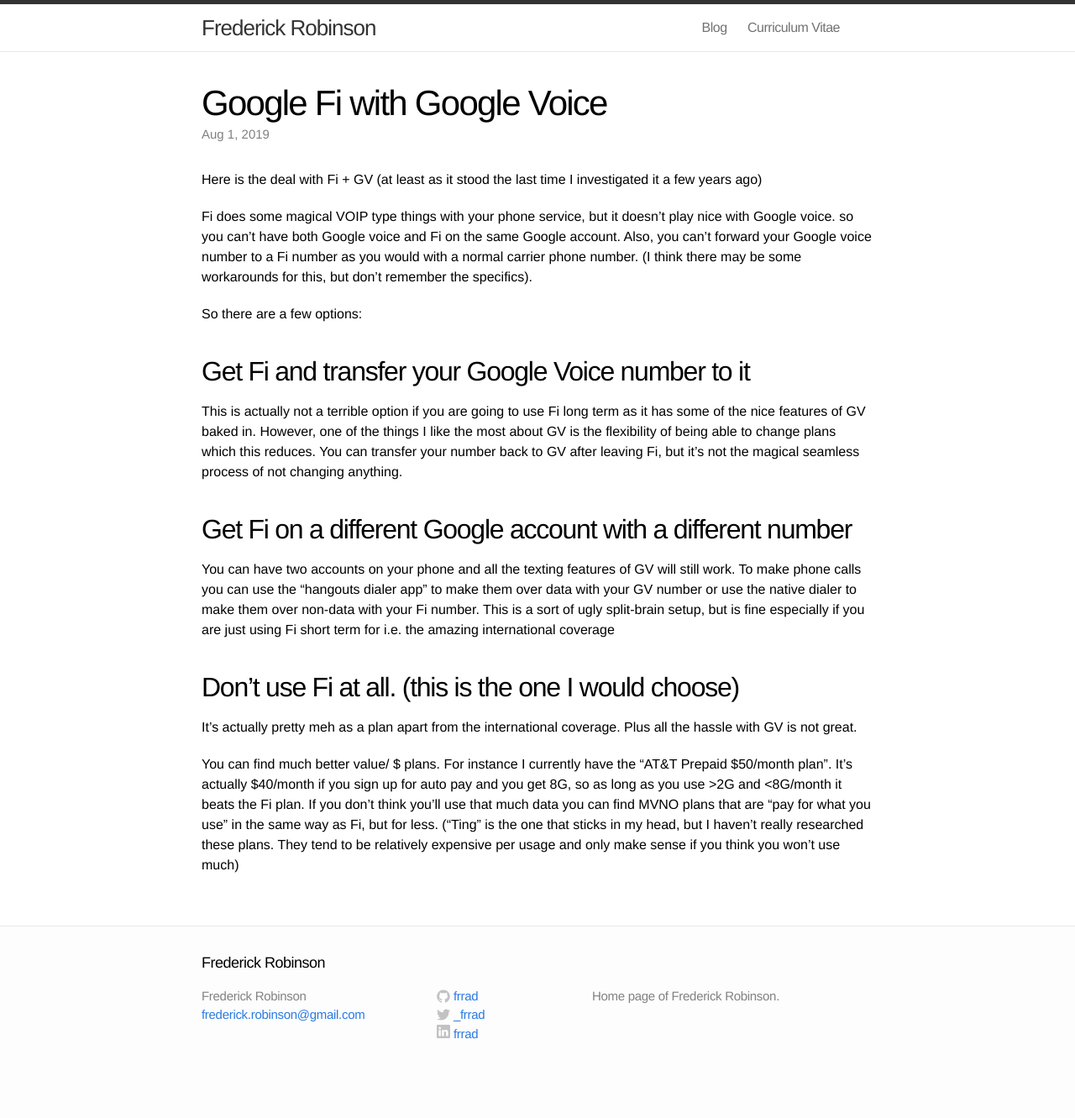
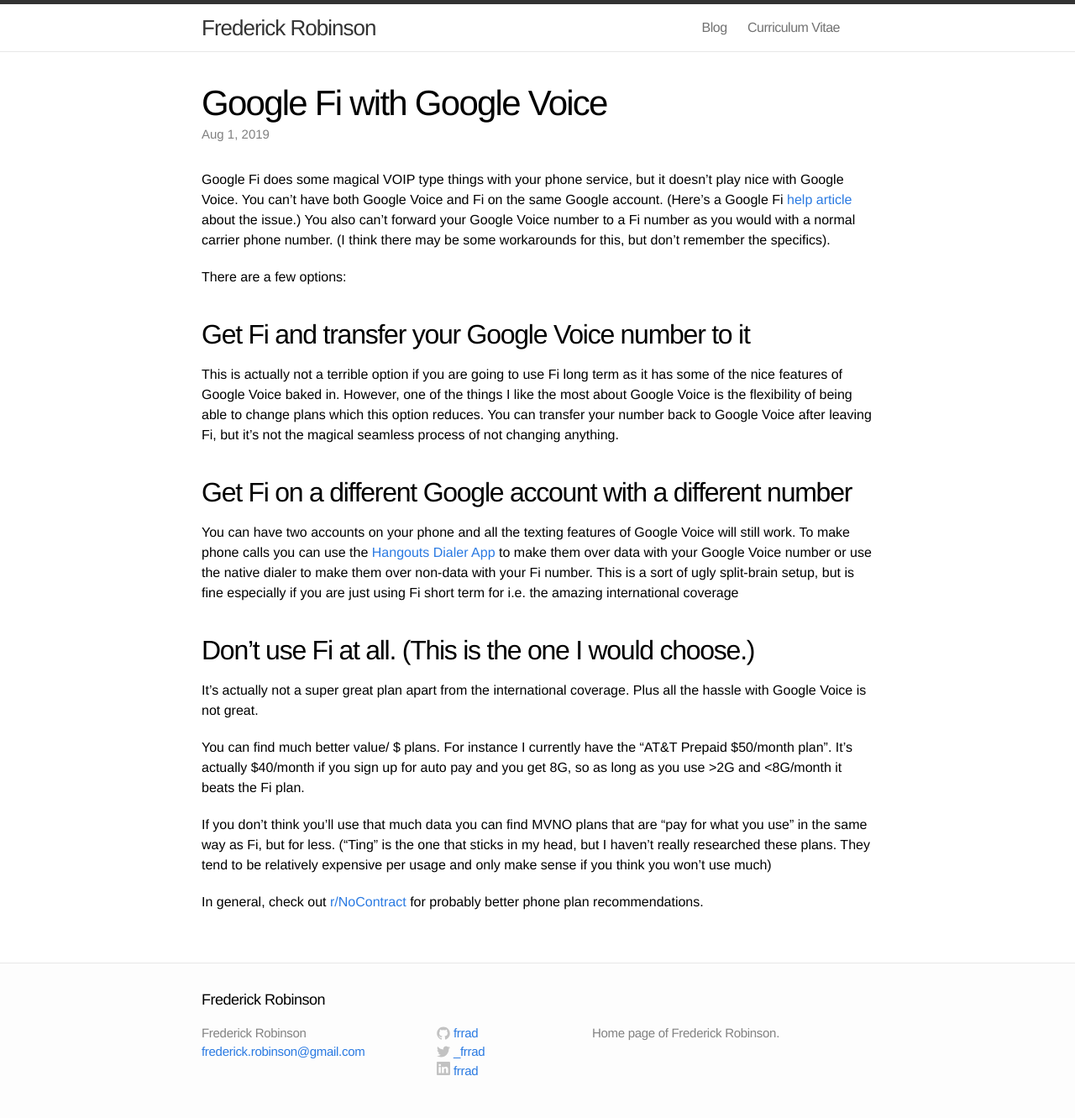
Before and after one commit to frrad/frrad.github.io, a Jekyll site: the page built from _posts/2019-08-01-google-voice-fi.md, in a window 1280 px wide. Shown: the whole page at 84% size. Built offline with Jekyll 4.4.1, drawn with Linux system fonts in a browser that asks for light colours; before the commit the page ends 1287 px from its top, so only the background shows below that.

Commit message:
minor tweaks

```diff
--- a/_posts/2019-08-01-google-voice-fi.md
+++ b/_posts/2019-08-01-google-voice-fi.md
@@ -5,41 +5,46 @@
 categories: blog
 ---
 
-Here is the deal with Fi + GV (at least as it stood the last time I investigated
-it a few years ago)
+Google Fi does some magical VOIP type things with your phone service, but it
+doesn't play nice with Google Voice. You can't have both Google Voice and Fi on
+the same Google account. (Here's a Google Fi [help
+article](https://support.google.com/fi/answer/6246240?hl=en) about the issue.)
+You also can't forward your Google Voice number to a Fi number as you would with
+a normal carrier phone number. (I think there may be some workarounds for this,
+but don't remember the specifics).
 
-Fi does some magical VOIP type things with your phone service, but it doesn't
-play nice with Google voice. so you can't have both Google voice and Fi on the
-same Google account. Also, you can't forward your Google voice number to a Fi
-number as you would with a normal carrier phone number. (I think there may be
-some workarounds for this, but don't remember the specifics).
-
-So there are a few options:
+There are a few options:
 
 ## Get Fi and transfer your Google Voice number to it
 This is actually not a terrible option if you are going to use Fi long term as
-it has some of the nice features of GV baked in. However, one of the things I
-like the most about GV is the flexibility of being able to change plans which
-this reduces. You can transfer your number back to GV after leaving Fi, but it's
-not the magical seamless process of not changing anything.
+it has some of the nice features of Google Voice baked in. However, one of the
+things I like the most about Google Voice is the flexibility of being able to
+change plans which this option reduces. You can transfer your number back to
+Google Voice after leaving Fi, but it's not the magical seamless process of not
+changing anything.
 
 ##  Get Fi on a different Google account with a different number
-You can have two accounts on your phone and all the texting features of GV will
-still work. To make phone calls you can use the "hangouts dialer app" to make
-them over data with your GV number or use the native dialer to make them over
-non-data with your Fi number. This is a sort of ugly split-brain setup, but is
-fine especially if you are just using Fi short term for i.e. the amazing
-international coverage
+You can have two accounts on your phone and all the texting features of Google
+Voice will still work. To make phone calls you can use the [Hangouts Dialer
+App](https://play.google.com/store/apps/details?id=com.google.android.apps.hangoutsdialer)
+to make them over data with your Google Voice number or use the native dialer to
+make them over non-data with your Fi number. This is a sort of ugly split-brain
+setup, but is fine especially if you are just using Fi short term for i.e. the
+amazing international coverage
 
-##  Don't use Fi at all. (this is the one I would choose)
-It's actually pretty meh as a plan apart from the international coverage. Plus
-all the hassle with GV is not great.
+##  Don't use Fi at all. (This is the one I would choose.)
+It's actually not a super great plan apart from the international coverage. Plus
+all the hassle with Google Voice is not great.
 
 You can find much better value/ $ plans. For instance I currently have the "AT&T
 Prepaid $50/month plan". It's actually $40/month if you sign up for auto pay and
-you get 8G, so as long as you use >2G and <8G/month it beats the Fi plan. If you
-don't think you'll use that much data you can find MVNO plans that are "pay for
-what you use" in the same way as Fi, but for less. ("Ting" is the one that
-sticks in my head, but I haven't really researched these plans. They tend to be
-relatively expensive per usage and only make sense if you think you won't use
-much)
+you get 8G, so as long as you use >2G and <8G/month it beats the Fi plan.
+
+If you don't think you'll use that much data you can find MVNO plans that are
+"pay for what you use" in the same way as Fi, but for less. ("Ting" is the one
+that sticks in my head, but I haven't really researched these plans. They tend
+to be relatively expensive per usage and only make sense if you think you won't
+use much)
+
+In general, check out [r/NoContract](https://www.reddit.com/r/NoContract) for
+probably better phone plan recommendations.
```
